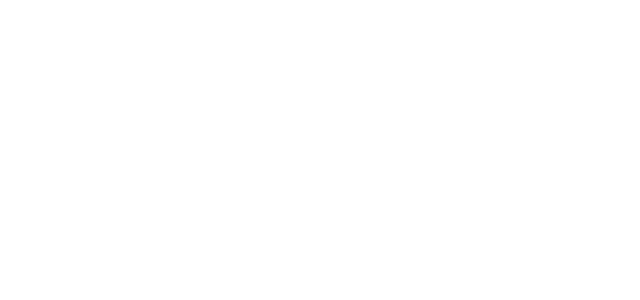
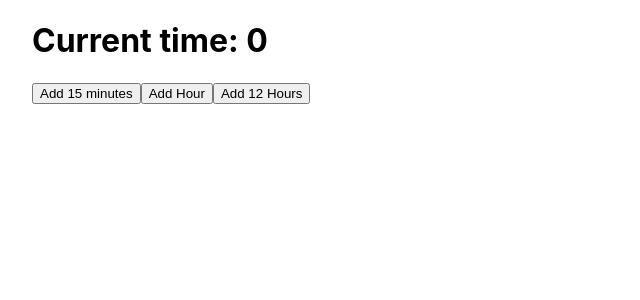
Before and after one commit to eighty-three/parking-lot, a Next.js app: page / in a window 1280 px wide. Shown: the top 300 px of the page, without its empty margins (0-640 px from the left). Built offline with nearby package versions, Linux system fonts and the light colour scheme.

Commit message:
feat: add Time component

```diff
--- /dev/null
+++ b/src/components/Time.tsx
@@ -0,0 +1,13 @@
+import { useTimeStore } from '@/store';
+
+export const Time = () => {
+  const time = useTimeStore((state) => state.time);
+  return (
+    <div>
+      <h1>Current time: {time}</h1>
+      <button onClick={() => useTimeStore.getState().addTime(0.25)}>Add 15 minutes</button>
+      <button onClick={() => useTimeStore.getState().addTime(1)}>Add Hour</button>
+      <button onClick={() => useTimeStore.getState().addTime(12)}>Add 12 Hours</button>
+    </div>
+  );
+};
--- /dev/null
+++ b/src/components/index.ts
@@ -0,0 +1 @@
+export * from './Time';
--- a/src/pages/index.tsx
+++ b/src/pages/index.tsx
@@ -2,8 +2,14 @@ import type { NextPage } from 'next';
 
 import styles from '@/styles/Home.module.scss';
 
+import { Time } from '@/components';
+
 const Home: NextPage = () => {
-  return <div className={styles.container}></div>;
+  return (
+    <div className={styles.container}>
+      <Time />
+    </div>
+  );
 };
 
 export default Home;
--- /dev/null
+++ b/src/store/index.ts
@@ -0,0 +1 @@
+export * from './time';
--- /dev/null
+++ b/src/store/time.ts
@@ -0,0 +1,11 @@
+import create from 'zustand';
+
+type TTimeStore = {
+  time: number;
+  addTime: (time: number) => void;
+};
+
+export const useTimeStore = create<TTimeStore>((set, get) => ({
+  time: 0,
+  addTime: (time) => set({ time: get().time + time }),
+}));
```
